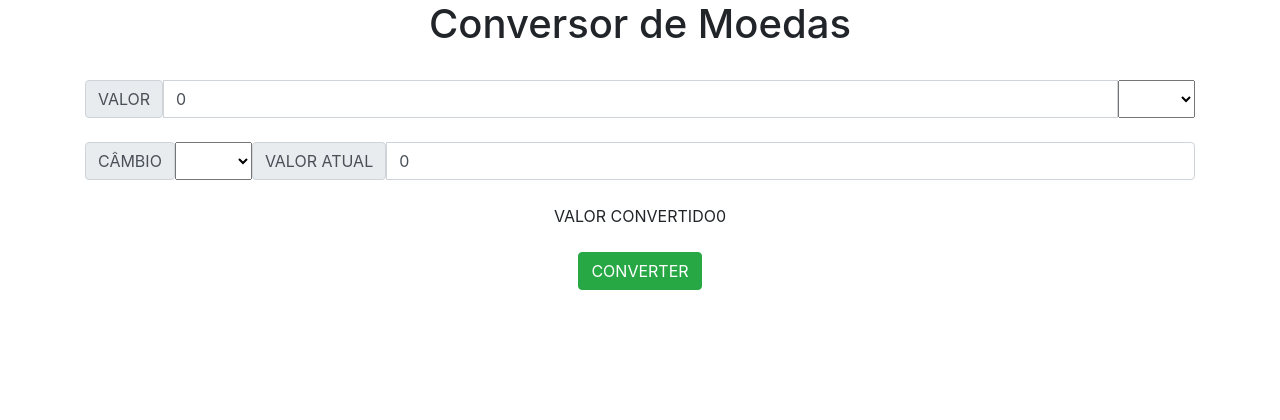
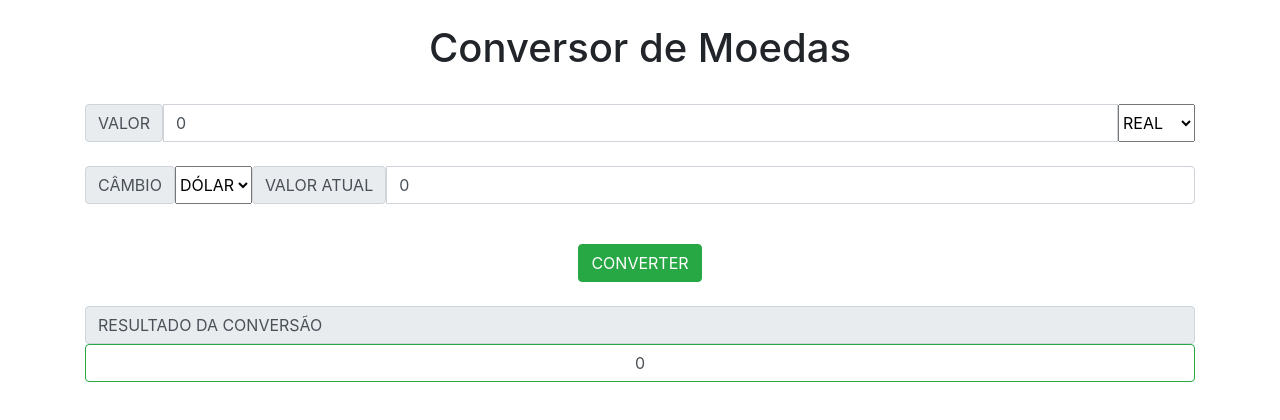
Before and after one commit to josusz/conversor-moedas, an Angular app: page / in a window 1280 px wide. Shown: the top 420 px of the page. Built offline with nearby package versions, Linux system fonts and the light colour scheme.

Commit message:
estilização e ajuste de script

```diff
--- a/src/app/conversor/conversor.component.html
+++ b/src/app/conversor/conversor.component.html
@@ -1,4 +1,5 @@
 <div class="container text-center">
+  <br>
   <h1>Conversor de Moedas</h1>
   <br>
   <div class="input-group">
@@ -19,12 +20,14 @@
         <option [ngValue]="'euro'">EURO</option>
     </select>
     <span class="input-group-text">VALOR ATUAL</span>
-    <input type="number" [(ngModel)]="valor" class="form-control" name="valor">
+    <input type="number" [(ngModel)]="valorCambio" class="form-control" name="valor">
   </div>
   <br>
   <div class="mb-3">
-    <label for="valorConvertido" class="form-label">VALOR CONVERTIDO</label>
-    <output [value]="valorConvertido"></output>
   </div>
   <button type="submit" class="btn btn-success" (click)="converter()">CONVERTER</button>
+  <br>
+  <br>
+  <span class="input-group-text">RESULTADO DA CONVERSÃO</span>
+  <output [value]="valorConvertido" class="form-control border-success" ></output>
 </div>
--- a/src/app/conversor/conversor.component.ts
+++ b/src/app/conversor/conversor.component.ts
@@ -7,19 +7,20 @@ import { Component } from '@angular/core';
 })
 export class ConversorComponent{
   valor: number=0;
+  valorCambio: number=0;
   valorConvertido: number=0;
-  moedaOrigem: string="";
-  moedaDestino: string="";
+  moedaOrigem: string="real";
+  moedaDestino: string="dolar";
 
   converter(){
     if (this.moedaOrigem === "real" && this.moedaDestino === "dolar") {
-      this.valorConvertido = this.valor / 5.5;
+      this.valorConvertido = this.valor / this.valorCambio;
     } else if (this.moedaOrigem === "real" && this.moedaDestino === "euro") {
-      this.valorConvertido = this.valor / 6.2;
+      this.valorConvertido = this.valor / this.valorCambio;
     } else if (this.moedaOrigem === "dolar" && this.moedaDestino === "real") {
-      this.valorConvertido = this.valor * 5.5;
+      this.valorConvertido = this.valor * this.valorCambio;
     } else if (this.moedaOrigem === "euro" && this.moedaDestino === "real") {
-      this.valorConvertido = this.valor * 6.2;
+      this.valorConvertido = this.valor * this.valorCambio;
     } else {
       this.valorConvertido = this.valor;
     }
```
